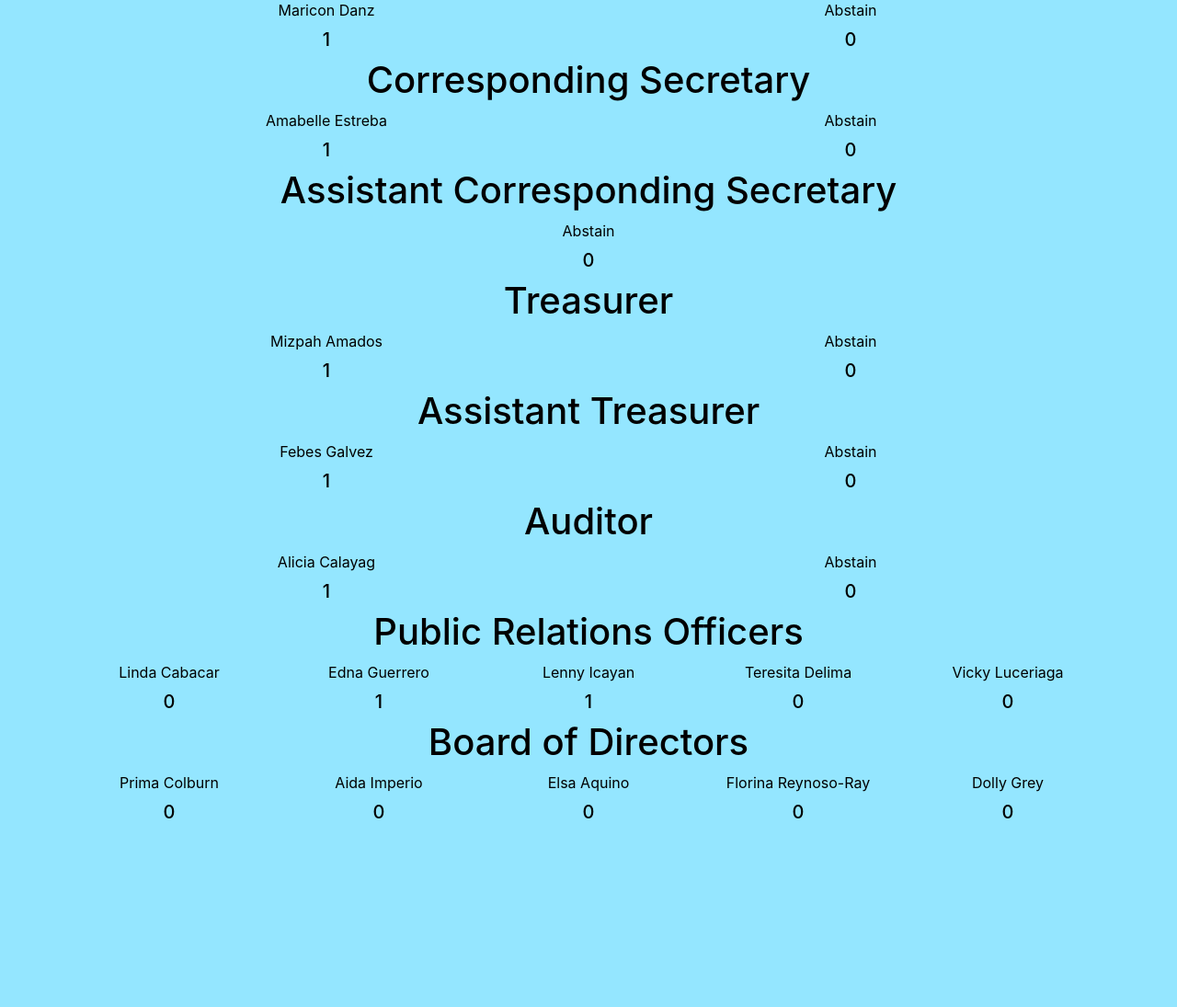
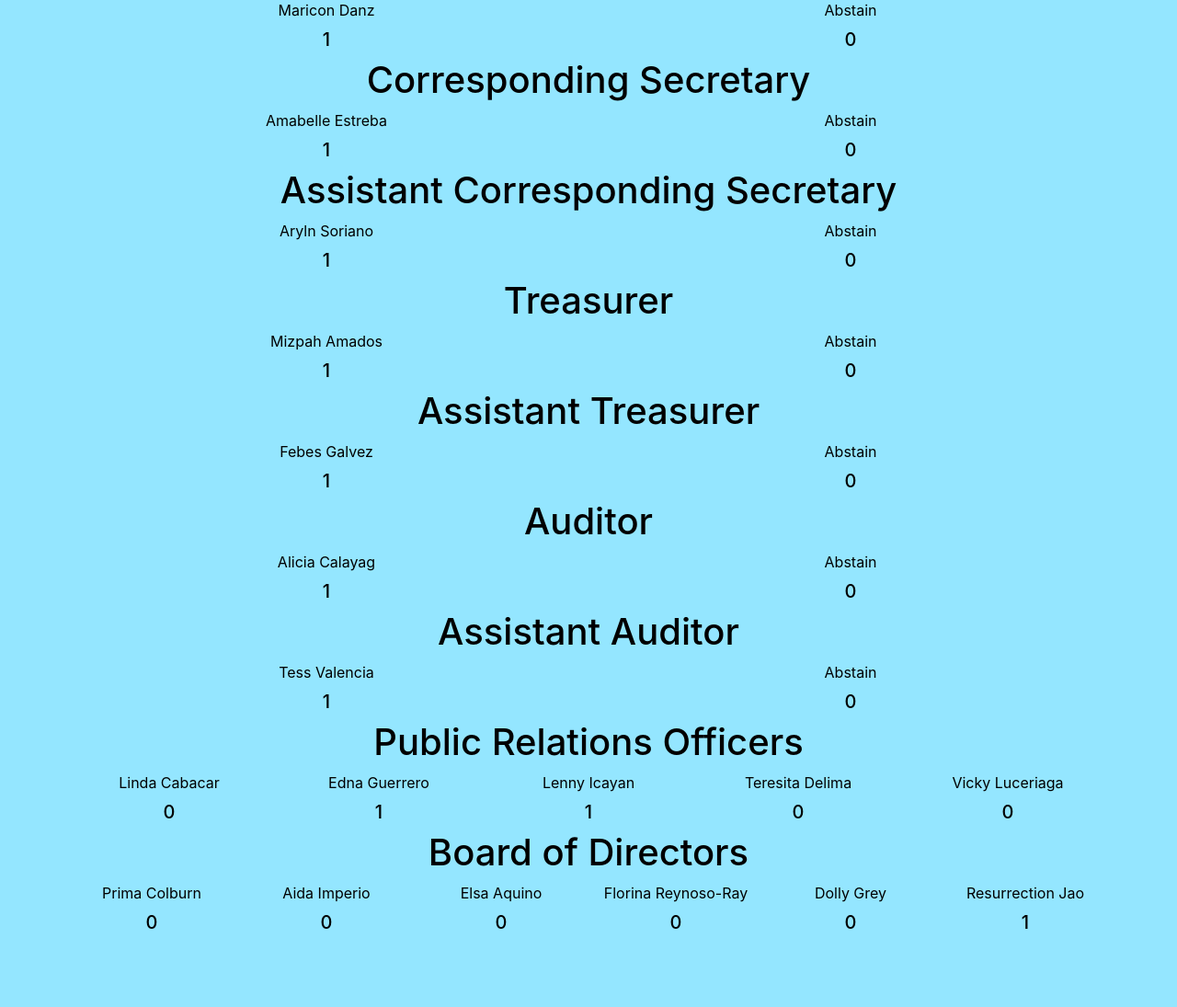
Before and after one commit to azach99/PNAMDCElection, a Django app: page /results/ in a window 1280 px wide. Shown: the part 681-1776 px from the top of the page at 92% size. Before the commit the page ends 1571 px from the top, so only its background shows below. Run offline with Django 3.2, Linux system fonts and the light colour scheme; a user stored in the database is signed in; data comes from the database, SQL or seed files in the repository; both versions use the stored data as it was after the commit; some libraries are stand-ins or nearby versions.

Commit message:
latest requests

```diff
--- a/Users/models.py
+++ b/Users/models.py
@@ -44,8 +44,8 @@ class Subs(models.Model):
         ("Abstain", "Abstain"),
     )
     ASSISTANT_CORRESPONDING_SECRETARY = (
+        ("Arlyn Soriano", "Arlyn Soriano"),
         ("Abstain", "Abstain"),
-        ("", ""),
     )
     TREASURER = (
         ("Mizpah Amados", "Mizpah Amados"),
@@ -67,11 +67,17 @@ class Subs(models.Model):
         ("Vicky Luceriaga", "Vicky Luceriaga"),
     )
     BOARD_OF_DIRECTORS = (
+        ("Resurrection Jao", "Resurrection Jao"),
         ("Prima Colburn", "Prima Colburn"),
         ("Aida Imperio", "Aida Imperio"),
         ("Elsa Aquino", "Elsa Aquino"),
         ("Florina Reynoso-Ray", "Florina Reynodo-Ray"),
         ("Dolly Grey", "Dolly Grey"),
+    )
+
+    ASSISTANT_AUDITOR = (
+        ("Tess Valencia", "Tess Valencia"),
+        ("Abstain", "Abstain")
     )
 
     first_name = models.CharField(max_length = 100)
@@ -91,6 +97,7 @@ class Subs(models.Model):
     question_8 = models.CharField(max_length=100, default='', choices=TREASURER)
     question_9 = models.CharField(max_length=100, default='', choices=ASSISTANT_TREASURER)
     question_10 = models.CharField(max_length=100, default='', choices=AUDITOR)
+    question_11 = models.CharField(max_length = 100, default = '', choices = ASSISTANT_AUDITOR)
 
 def slug_generator(sender, instance, *args, **kwargs):
     if not instance.slug:
--- a/Users/templates/Users/results.html
+++ b/Users/templates/Users/results.html
@@ -55,6 +55,10 @@
     </div>
     <h1>Assistant Corresponding Secretary</h1>
     <div class = "row">
+            <div class="col-sm">
+              <label for="year">Aryln Soriano</label>
+                <h5>{{ question_7.1 }}</h5>
+            </div>
 
             <div class="col-sm">
               <label for="year">Abstain</label>
@@ -95,6 +99,18 @@
             <div class="col-sm">
               <label for="year">Abstain</label>
                 <h5>{{ question_10.1 }}</h5>
+            </div>
+    </div>
+    <h1>Assistant Auditor</h1>
+    <div class = "row">
+
+            <div class="col-sm">
+              <label for="year">Tess Valencia</label>
+                <h5>{{ question_11.0 }}</h5>
+            </div>
+            <div class="col-sm">
+              <label for="year">Abstain</label>
+                <h5>{{ question_11.1 }}</h5>
             </div>
     </div>
     <h1>Public Relations Officers</h1>
@@ -139,9 +155,13 @@
               <label for="year">Florina Reynoso-Ray</label>
                 <h5>{{ question_5.3 }}</h5>
             </div>
-        <div class="col-sm">
+            <div class="col-sm">
               <label for="year">Dolly Grey</label>
                 <h5>{{ question_5.3 }}</h5>
+            </div>
+            <div class="col-sm">
+              <label for="year">Resurrection Jao</label>
+                <h5>{{ question_5.5 }}</h5>
             </div>
     </div>
 
--- a/Users/templates/Users/specifics.html
+++ b/Users/templates/Users/specifics.html
@@ -26,6 +26,8 @@
             <p style = "word-wrap: break-word">{{ object.question_9 }}</p>
             <h3>Auditor</h3>
             <p style = "word-wrap: break-word">{{ object.question_10 }}</p>
+            <h3>Assistant Auditor</h3>
+            <p style = "word-wrap: break-word">{{ object.question_11 }}</p>
             <h3>Public Relations Officers</h3>
             {% for name in object.question_4 %}
                 <p style = "word-wrap: break-word">{{ name }}</p>
--- a/Users/views.py
+++ b/Users/views.py
@@ -65,6 +65,7 @@ def submission(request):
                     'question_8': a.question_8,
                     'question_9': a.question_9,
                     'question_10': a.question_10,
+                    'question_11': a.question_11
                 })
                 context = {
                     'form': form
@@ -127,6 +128,7 @@ def results(request):
         question_8 = [0, 0, 0, 0]
         question_9 = [0, 0, 0, 0]
         question_10 = [0, 0, 0, 0]
+        question_11 = [0, 0, 0, 0]
         for user in subs_list:
             a = user.question_1
             b = user.question_2
@@ -138,6 +140,7 @@ def results(request):
             h = user.question_8
             i = user.question_9
             j = user.question_10
+            k = user.question_11
             if str(a) == str("Christine Pabico"):
                 question_1[0] = question_1[0] + 1
             elif str(a) == str("Abstain"):
@@ -175,6 +178,8 @@ def results(request):
                     question_5[3] = question_5[3] + 1
                 elif str(ans) == str("Dolly Gray"):
                     question_5[4] = question_5[4] + 1
+                elif str(ans) == str("Resurrection Jao"):
+                    question_5[5] = question_5[5] + 1
 
             if str(f) == str("Amabelle Estreba"):
                 question_6[0] = question_6[0] + 1
@@ -183,6 +188,8 @@ def results(request):
 
             if str(g) == str("Abstain"):
                 question_7[0] = question_7[0] + 1
+            elif str(g) == str("Arlyn Soriano"):
+                question_7[1] = question_7[1] + 1
 
             if str(h) == str("Mizpah Amados"):
                 question_8[0] = question_8[0] + 1
@@ -198,6 +205,11 @@ def results(request):
                 question_10[0] = question_10[0] + 1
             elif str(j) == str("Abstain"):
                 question_10[1] = question_10[1] + 1
+
+            if str(k) == str("Tess Valencia"):
+                question_11[0] = question_11[0] + 1
+            elif str(k) == str("Abstain"):
+                question_11[1] = question_11[1] + 1
         context = {
             'question_1': question_1,
             'question_2': question_2,
@@ -209,6 +221,7 @@ def results(request):
             'question_8': question_8,
             'question_9': question_9,
             'question_10': question_10,
+            'question_11': question_11,
         }
         return render(request, "Users/results.html", context)
     else:
```
Also changed, not shown: Users/forms.py (+8 -1 lines), db.sqlite3.
